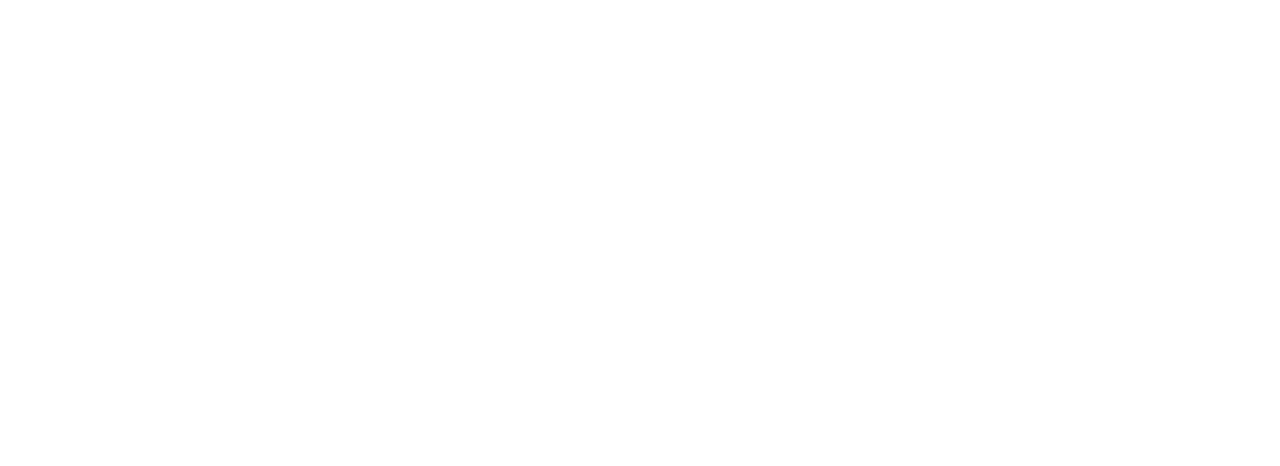
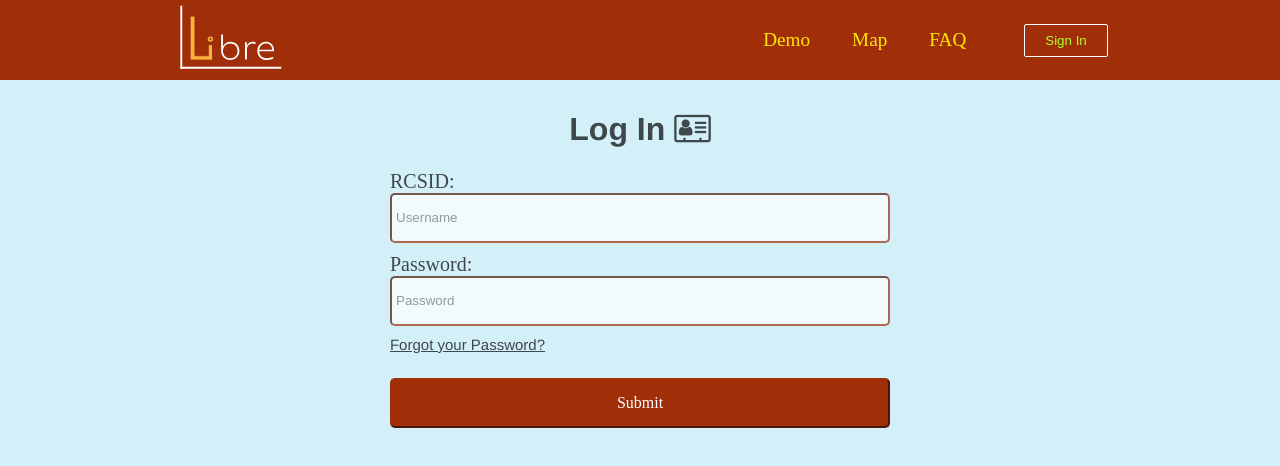
Before and after one commit to BillyMerchan/Libre, a React (Create React App) app in the folder Libre-Server/frontend/: page /signIn in a window 1280 px wide. Before the commit this address had no page. Shown: the top 466 px of the page. Built offline with nearby package versions, Linux system fonts and the light colour scheme.

Commit message:
UPDATED PAGES AND EDITED

```diff
--- a/Libre-Server/frontend/src/App.tsx
+++ b/Libre-Server/frontend/src/App.tsx
@@ -2,14 +2,20 @@
 import "./App.css";
 import { BrowserRouter as Router, Routes, Route } from 'react-router-dom';
 import Home from "./routes/home/home";
+import SignIn from './routes/SignIn/SignIn';
 import Map from './routes/map/map';
+import FAQ from './routes/FAQ/FAQ';
+import Demo from './routes/Demo';
 
 function App() {
   return (
       <Router>
         <Routes>
-          //<Route path='/' id='home' element={<Home/>} />
+          <Route path='/' id='home' element={<Home/>} />
+          <Route path='/demo' id='demo' element={<Demo/>} />
           <Route path='/map' id='map' element={<Map/>} />
+          <Route path='/faq' id='faq' element={<FAQ/>} />
+          <Route path='/signIn' id='signIn' element={<SignIn/>} />
         </Routes>
       </Router>
   );
--- a/Libre-Server/frontend/src/components/NavBar/Navbar.tsx
+++ b/Libre-Server/frontend/src/components/NavBar/Navbar.tsx
@@ -2,7 +2,7 @@
 import React, {useState, useEffect} from "react";
 import {Link} from "react-router-dom"
 import Button from "../Button/Button";
-import LibreLogo from "../../img/logo.svg";
+import LibreLogoWord from "../../img/LibreLogoWordWhite.svg";
 import "./Navbar.css";
 
 
@@ -33,20 +33,20 @@
             <nav className="navbar">
                 <div className="navbar-container">
                     <Link to="/" className="navbar-logo"onClick={closeMobileMenu}>
-                        Libre <img style={{width: 50, height:50}} src={LibreLogo} />
+                        <img style={{width: 230, height:230}} src={LibreLogoWord}  />
                     </Link>
                     <div className= "menu-icon" onClick={handleClick}>
-                        <i className= {click ? 	"fa fa-minus-square" :"fa fa-book"  } />
+                        <i className= {click ?     "fa fa-minus-square" :"fa fa-book"  } />
                     </div>
                     <ul className={click ? "nav-menu active" : "nav-menu"}>
                         <li className="nav-item">
-                            <Link to="/" className="nav-links" onClick={closeMobileMenu}>
-                                Home
+                            <Link to="/Demo" className="nav-links" onClick={closeMobileMenu}>
+                                Demo
                             </Link>
                         </li>
                         <li className="nav-item">
-                            <Link to="/about" className="nav-links" onClick={closeMobileMenu}>
-                                About
+                            <Link to="/Map" className="nav-links" onClick={closeMobileMenu}>
+                                Map
                             </Link>
                         </li>
                         <li className="nav-item">
@@ -54,8 +54,13 @@
                                 FAQ
                             </Link>
                         </li>
+                        <li className="nav-item">
+                            <Link to="/signIn" className="nav-links-mobile" onClick={closeMobileMenu}>
+                                Sign In
+                            </Link>
+                        </li>
                     </ul>
-                    {button && <Button buttonStyle='btn--outline'>SignUp</Button>}
+                 {button && <Button buttonStyle='btn--outline'>Sign In</Button>}
                 </div>
             </nav>
         </>
--- /dev/null
+++ b/Libre-Server/frontend/src/routes/Demo.tsx
@@ -0,0 +1,11 @@
+import React from 'react'
+import NavBar from '../components/NavBar/Navbar'
+export default function Demo() {
+  return (
+    <div>
+    <NavBar/>
+        Demo
+    </div>
+
+  )
+}
--- /dev/null
+++ b/Libre-Server/frontend/src/routes/FAQ/FAQ.css
@@ -0,0 +1,90 @@
+.FAQ{
+    background: url('../../img/wikipiclib.jpg');
+    height: 280vh;
+    width: 100%;
+    display: flex;
+    object-fit: cover;
+    flex-direction: column;
+    align-items: center;
+    box-shadow: inset 0 0 0 1000px rgba(21, 81, 40, 0.637);
+    opacity: 70%;
+    position: relative;
+}
+
+.title{
+    align-items: center;
+    text-align: center;
+    font-family:  Libre Baskerville;
+    color: white;
+    font-size: 25px;
+}
+
+.Q{
+    padding: 25px;
+    font-size: 30px;
+    align-self: baseline;
+    color: rgb(230, 255, 90);
+    font-family: Libre Baskerville;
+    background-color: rgba(0, 0, 0, 0.623);
+    width: 100%
+}
+
+.A{
+    margin-top: 5px;
+    padding: 25px;
+    font-size: 30px;
+    align-self: baseline;
+    color: rgb(248, 154, 40);
+    font-family: Libre Baskerville;
+    background-color: rgba(0, 0, 0, 0.623);
+    width: 100%;
+    margin-bottom: 20px;;
+}
+
+.input{
+    font-size: 25px;
+    color: rgb(255, 255, 255);
+}
+
+@media screen and (max-width: 960px) {
+    .title{
+        font-size: 20px;
+
+    }
+    .Q{
+        padding: 15px;
+        font-size: 20px;
+    }
+
+    .A{
+        margin-top: 5px;
+        padding: 15px;
+        font-size: 20px;
+    }
+    .input{
+        font-size: 20px;
+        color: rgb(255, 255, 255);
+    }
+
+}
+
+@media screen and (max-width: 768px) {
+    .title{
+        font-size: 15px;
+
+    }
+    .Q{
+        padding: 15px;
+        font-size: 15px;
+    }
+
+    .A{
+        margin-top: 5px;
+        padding: 15px;
+        font-size: 15px;
+    }
+    .input{
+        font-size: 15px;
+        color: rgb(255, 255, 255);
+    }
+}
--- /dev/null
+++ b/Libre-Server/frontend/src/routes/FAQ/FAQ.tsx
@@ -0,0 +1,31 @@
+import React from 'react'
+import NavBar from '../../components/NavBar/Navbar'
+import "./FAQ.css"
+
+export default function FAQ() {
+  return (
+    <div>
+    <NavBar/>
+      <div className='FAQ'>
+          <div className='title'>
+            <h1>
+                Frequently Asked Questions
+            </h1>
+          </div>
+          <div className='Q'>
+              Q: <span className='input'> Who created Libre? </span>
+          </div>
+          <div className='A'>
+              A:  <span className='input'> Libre was created by Billy Merchan, Daniela Liang, and Rachel Tsui </span>
+          </div>
+          <div className='Q'>
+              Q: <span className='input'> Libre is super cool </span>
+          </div>
+          <div className='A'>
+              A:  <span className='input'> Yes </span>
+          </div>
+        </div>
+    </div>
+
+  )
+}
--- /dev/null
+++ b/Libre-Server/frontend/src/routes/SignIn/SignIn.css
@@ -0,0 +1,66 @@
+.sign{
+    background-color: grey;
+    height: 100vh;
+    width: 100%;
+    padding: 10px;
+    display: flex;
+    flex-direction: column;
+    align-items: center;
+    /*box-shadow: inset 0 0 0 1000px rgba(222, 104, 13, 0.637);*/
+    box-shadow: inset 0 0 0 1000px rgb(211, 240, 249);
+
+}
+.sign > h1{
+    text-align: center;
+    align-items: center;
+    color: rgb(0, 0, 0);
+    opacity: 70%;
+}
+
+.header{
+    font-family: Libre Baskerville;
+    font-size: 20px;
+    color: black;
+    padding: 0px;
+    opacity: 70%;
+}
+
+ input[type='text']{
+    border-radius: 5px;
+    border-color: rgb(160, 47, 9);
+    width: 500px;
+    height: 50px;
+    font: 2px;
+    size: 12em;
+    padding: 4px;
+    margin-bottom: 10px;
+    opacity: 70%;
+
+ }
+
+ .forgotpass{
+    font-size: 15px;
+    align-items: left;
+    text-align: left;
+    justify-content: left;
+    padding: 0px;
+    margin-right: 345px;
+    text-decoration: underline;
+    margin-top: 0;;
+    opacity: 70%;
+ }
+
+ .signInbutt[type='submit']{
+    display: block;
+    width: 500px;
+    background-color:rgb(160, 47, 9);
+    border-color: rgb(160, 47, 9);
+    border-radius: 5px;
+    color: white;
+    padding: 14px 28px;
+    font-size: 16px;
+    font-family: Libre Baskerville;
+    cursor: pointer;
+    text-align: center;
+    margin-top: 10px;
+ }
--- /dev/null
+++ b/Libre-Server/frontend/src/routes/SignIn/SignIn.tsx
@@ -0,0 +1,31 @@
+import React from 'react'
+import NavBar from '../../components/NavBar/Navbar'
+import "./SignIn.css"
+
+export default function SignIn() {
+  return (
+    <div>
+    <NavBar/>
+    <div className="sign">
+        <h1>Log In <i className="fa fa-address-card-o"> </i> </h1>
+          <form>
+            <div className= "header">
+              RCSID:
+            </div>
+              <input type="text" placeholder='Username'/>
+              <div className= "header">
+              Password:
+              </div>
+                <input type="text" placeholder='Password'/>
+          </form>
+              <p className="forgotpass">
+                  Forgot your Password?
+              </p>
+          <button className= "signInbutt" type="submit" >Submit</button>
+
+
+      </div>
+    </div>
+
+  )
+}
--- a/Libre-Server/frontend/src/routes/home/home.tsx
+++ b/Libre-Server/frontend/src/routes/home/home.tsx
@@ -3,6 +3,9 @@
 
 import NavBar from '../../components/NavBar/Navbar';
 import Button from "../../components/Button/Button";
+
+import LibreLogoWord from "../../img/logo.svg";
+
 
 function Home() {
 
@@ -10,13 +13,13 @@
 
       <div className='hero-container'>
          <NavBar/>
-        <div className='video-container'>
-          <video src ="lib2.mp4" autoPlay loop muted>
+          <video className="background-video" autoPlay={true} muted loop>
+          <source src={require("../../img/lib2.mp4")} type="video/mp4"/>
+
           </video>
-          </div>
 
-        <h1>Welcome to Libre</h1>
-        <p>Secure your own Study Room</p>
+        <h1 style={{color: "white"}}>Welcome to Libre</h1>
+        <p>Secure your own Study Room at RPI's Folsom Library < i className='    fa fa-child'></i></p>
         <div className="hero-btns">
           <Button className='bott'
           buttonStyle="btn--outline"
@@ -27,11 +30,11 @@
           buttonStyle="btn--primary"
           buttonSize="bin--large">
           Watch Demo
-
-
           </Button>
 
         </div>
+
+        <img style={{width: 250, height:250}} src={LibreLogoWord} />
       </div>
 
   )
--- a/Libre-Server/frontend/src/routes/map/map.tsx
+++ b/Libre-Server/frontend/src/routes/map/map.tsx
@@ -1,5 +1,6 @@
 import {FC} from 'react';
 import './map.scss';
+import NavBar from '../../components/NavBar/Navbar';
 import DropDown from '../../components/dropDown/dropDown'
 import {room_311, room_323A, room_323B, room_323C, room_332A,
        room_332B, room_332C, room_332D, room_332E, room_333,
@@ -22,6 +23,7 @@
 const DB: FC = () => {
   return (
     <div>
+      <NavBar/>
       <DropDown/>
       <MapDiagram/>
     </div>
```
Also changed, not shown: Libre-Server/frontend/src/components/NavBar/Navbar.css (+0 -10 lines), Libre-Server/frontend/src/routes/home/home.css (+54 -4 lines), Libre-Server/frontend/src/img/LibreLogoWordWhite.svg (added), 1 other file (tests, documents, lock files or other folders).
